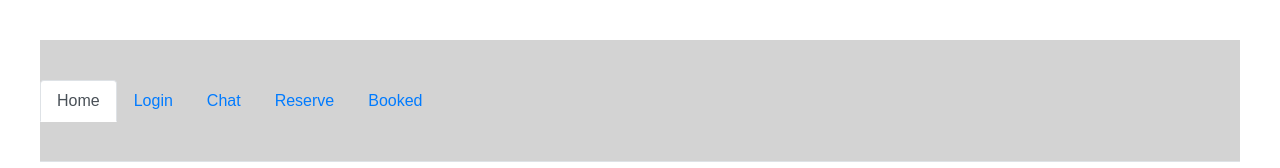
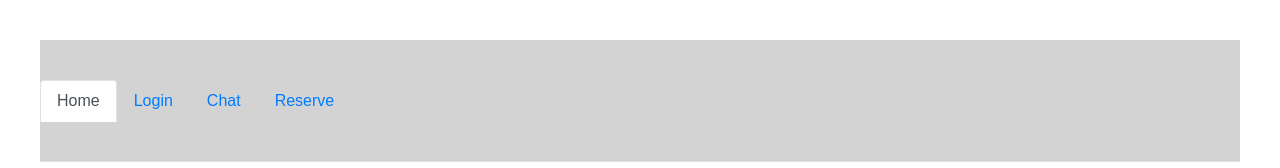
Before and after one commit to melaniecisler/Study-Buddy, a React (Create React App) app: page / in a window 1280 px wide. Shown: the top 168 px of the page. Built offline with nearby package versions, Linux system fonts and the light colour scheme.

Commit message:
removed booking page since reserve page does the same

```diff
--- a/src/components/NavTabs.js
+++ b/src/components/NavTabs.js
@@ -37,14 +37,7 @@ function NavTabs() {
           Reserve
         </Link>
       </li>
-      <li className="nav-item">
-        <Link
-          to="/reserve/booked"
-          className={location.pathname === "/reserve/booked" ? "nav-link active" : "nav-link"}
-        >
-          Booked
-        </Link>
-      </li>
+
     </ul>
   );
 }
```
